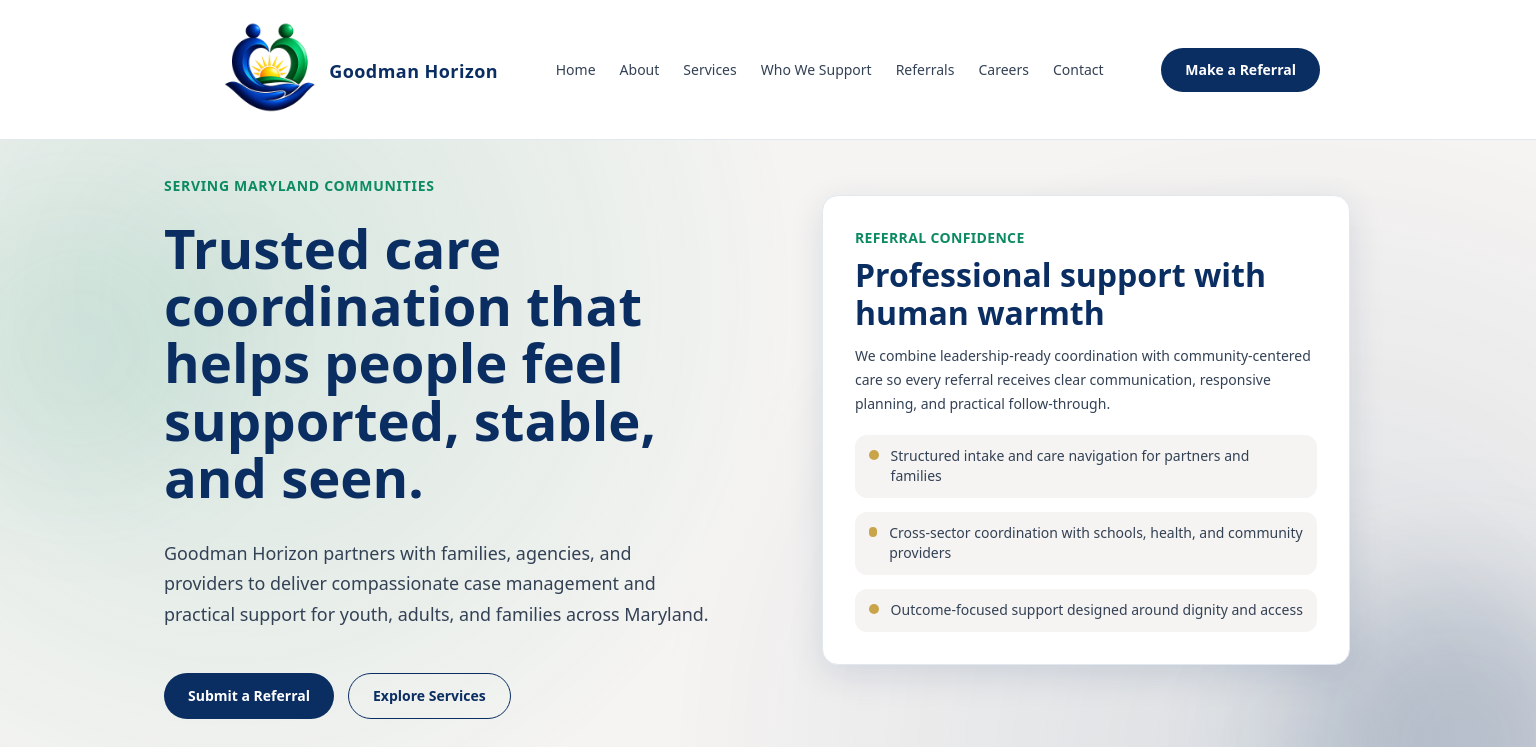
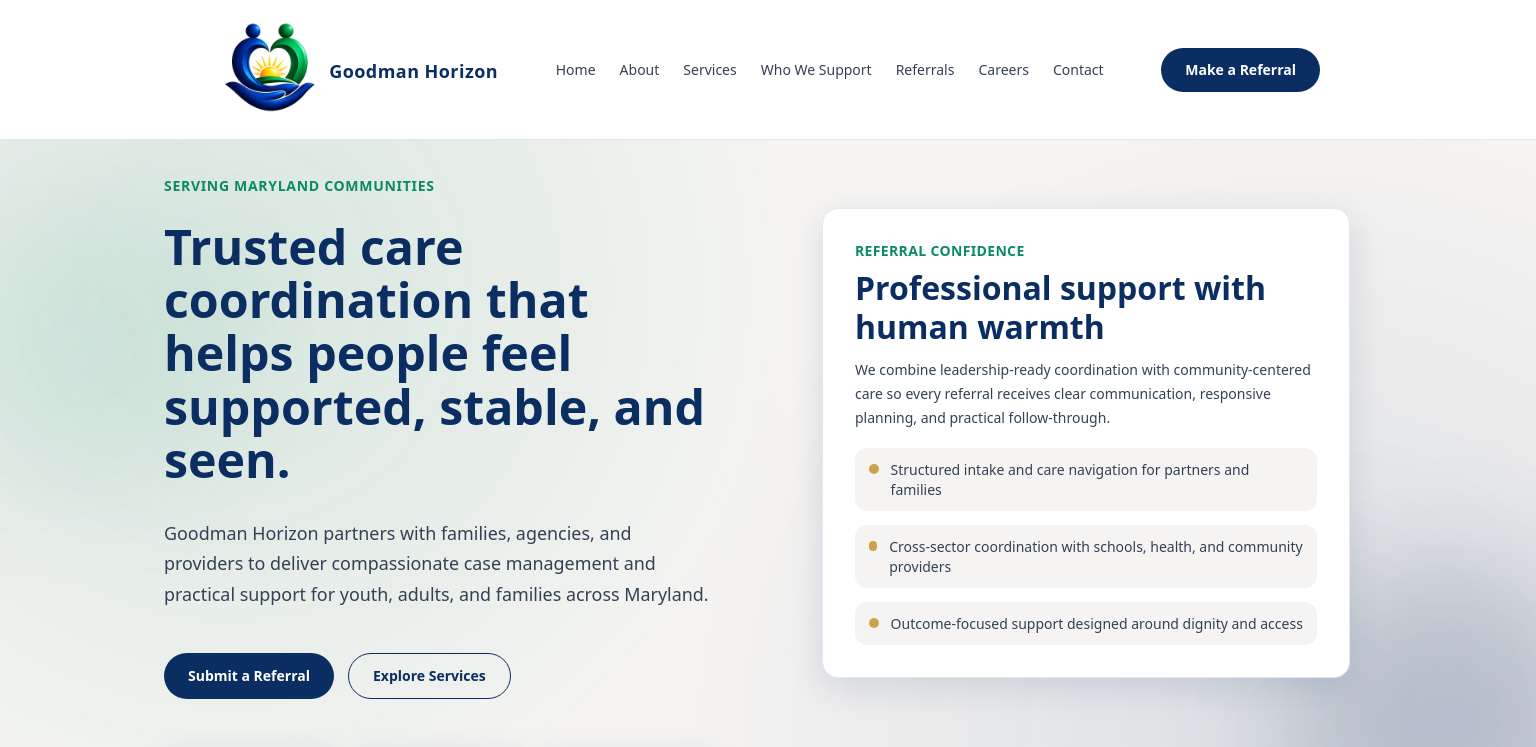
Before and after one commit to EricGoodmanD/Goodman-Horizon, a Next.js app: page / in a window 1536 px wide. Shown: the top 747 px of the page. Built offline with nearby package versions, Linux system fonts and the light colour scheme.

Commit message:
Refine desktop-only homepage hero balance

```diff
--- a/app/globals.css
+++ b/app/globals.css
@@ -220,10 +220,10 @@ body {
 
 @media (min-width: 1441px) {
   .laptop-hero-shell {
-    grid-template-columns: minmax(0, 1.12fr) minmax(0, 0.88fr);
+    grid-template-columns: minmax(0, 1.16fr) minmax(0, 0.84fr);
     max-width: 80rem;
     min-height: 38.5rem;
-    gap: 2.25rem;
+    gap: 2rem;
     padding-top: 2.25rem;
     padding-bottom: 2rem;
     padding-left: 2.25rem;
@@ -237,24 +237,24 @@ body {
   }
 
   .laptop-hero-title {
-    font-size: 3.4rem;
-    line-height: 1.05;
-    max-width: 41rem;
+    font-size: 3.02rem;
+    line-height: 1.1;
+    max-width: 48rem;
   }
 
   .laptop-hero-copy {
-    margin-top: 1.9rem;
+    margin-top: 1.25rem;
     font-size: 1.12rem;
     line-height: 1.7;
     max-width: 38rem;
   }
 
   .laptop-hero-actions {
-    margin-top: 2rem;
+    margin-top: 1.35rem;
   }
 
   .laptop-hero-stats {
-    margin-top: 2rem;
+    margin-top: 1.35rem;
     gap: 0.85rem;
   }
 
@@ -264,12 +264,12 @@ body {
 
   .laptop-hero-right {
     align-self: flex-start;
-    padding-top: 1.15rem;
+    padding-top: 2rem;
   }
 
   .laptop-hero-card {
-    max-width: 36rem;
-    padding: 2.1rem;
+    max-width: 37.25rem;
+    padding: 2.3rem;
   }
 
   .laptop-hero-card-title {
```
